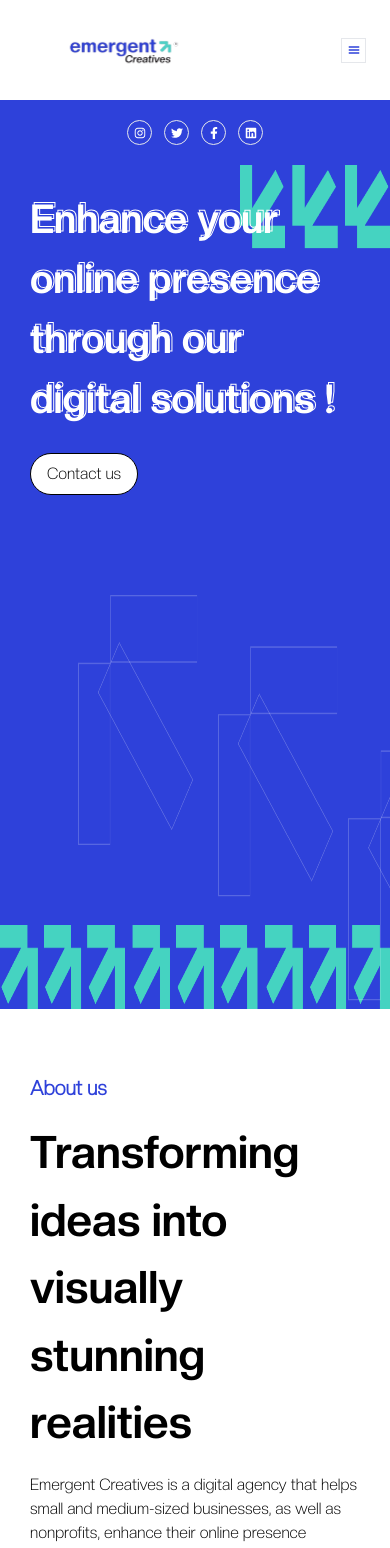
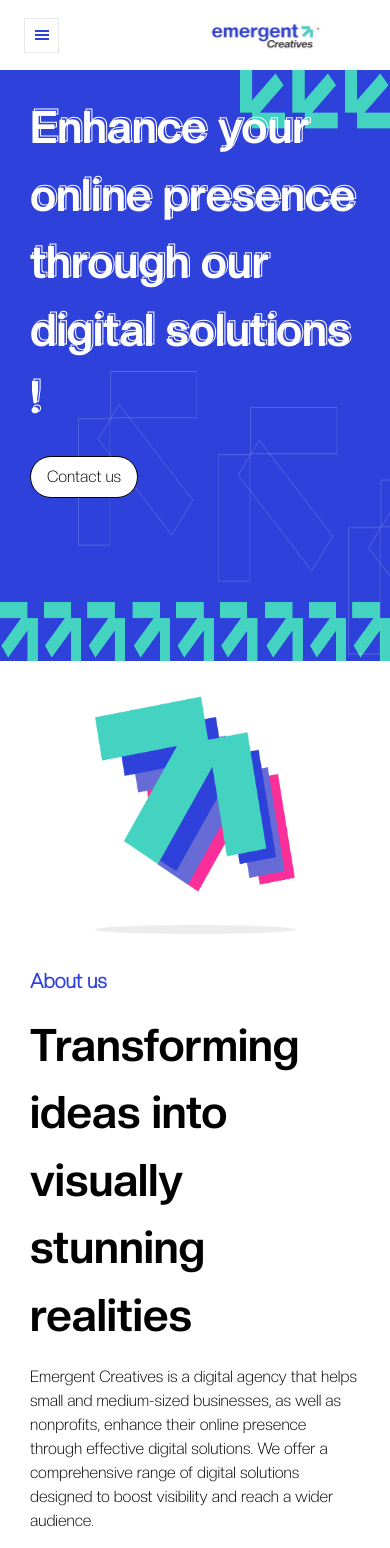
Before and after one commit to Vegetablegito247/emergent, a Next.js app: page / in a window 390 px wide. Shown: the top 1548 px of the page. Built offline with nearby package versions, Linux system fonts and the light colour scheme.

Commit message:
added animation

```diff
--- a/package.json
+++ b/package.json
@@ -9,6 +9,8 @@
     "lint": "next lint"
   },
   "dependencies": {
+    "animate.css": "^4.1.1",
+    "aos": "^2.3.4",
     "next": "14.2.5",
     "react": "^18",
     "react-dom": "^18",
--- a/src/app/landingPage/LandHead.tsx
+++ b/src/app/landingPage/LandHead.tsx
@@ -8,9 +8,9 @@ import bgArr from '../../assets/landPage/bgHeadArr.png';
 
 function LandHead() {
     return (
-        <header className='h-[100vh] w-[100%] flex md:justify-center lmd:justify-normal px-[30px] md:px-[3rem] lmd:px-[4rem] flex-col lmd:flex-row relative bg-accent overflow-hidden'>
+        <header className='h-[70vh] lmd:h-[100vh] w-[100%] flex md:justify-center lmd:justify-normal px-[30px] md:px-[3rem] lmd:px-[4rem] flex-col lmd:flex-row relative bg-accent overflow-hidden'>
             <div className='w-full lmd:w-[60%] mt-6'>
-                <h1 className='stroke font-bold text-[40px] sm:text-[70px] leading-normal sm:leading-[80px] text-light'>
+                <h1 className='stroke font-bold text-[45px] xsm:text-[50px] sm:text-[70px] leading-normal sm:leading-[80px] text-light'>
                     Enhance your online presence through our digital solutions !
                 </h1>
                 <Link href='' className='w-fit py-2 px-4 rounded-[30px] bg-light border-[1px] border-dark mt-6 block'>
--- a/src/app/landingPage/LandMain.tsx
+++ b/src/app/landingPage/LandMain.tsx
@@ -5,26 +5,27 @@ import abt from '../../assets/landPage/abt.png';
 import hole from '../../assets/landPage/hole.png';
 import { client, services } from '@/data/data';
 import contact from '../../assets/landPage/contact.png';
+import 'animate.css';
 
 function LandMain() {
     return (
         <main>
             <section className='px-[30px] md:px-[3rem] lmd:p-[4rem] py-[4rem] w-full' id='about'>
-                <div className="about flex items-center flex-col md:flex-row gap-8 md:gap-0">
+                <div className="about flex items-center flex-col-reverse md:flex-row gap-8 md:gap-0">
                     <div className="abt_txt w-full md:w-[50%] flex flex-col gap-4">
-                        <h3 className='text-accent font-semibold text-[20px]'>About us</h3>
-                        <h1 className='text-[45px] font-bold'>
+                        <h3 className='text-accent font-semibold text-[20px]' data-aos='fade-down'>About us</h3>
+                        <h1 data-aos='fade-down' className='text-[45px] font-bold'>
                             Transforming ideas into visually stunning realities
                         </h1>
-                        <p>
+                        <p data-aos='fade-down'>
                             Emergent Creatives is a digital agency that helps small and medium-sized businesses, as well as nonprofits, enhance their online presence through effective digital solutions. We offer a comprehensive range of digital solutions designed to boost visibility and reach a wider audience.
                         </p>
-                        <Link href='' className='w-fit py-2 px-4 rounded-[30px] bg-light border-[1px] border-dark block'>
+                        <Link data-aos='fade-down' href='' className='w-fit py-2 px-4 rounded-[30px] bg-light border-[1px] border-dark block mt-3'>
                             Contact us
                         </Link>
                     </div>
                     <div className="abt_img w-full md:w-[50%] flex flex-col items-center justify-center">
-                        <Image className='w-[200px] h-[200px]' src={abt} alt='' />
+                        <Image className='w-[200px] h-[200px] animate__animated animate__bounce animate__slower animate__infinite	infinite' src={abt} alt='' />
                         <Image className='w-[200px]' src={hole} alt='' />
                     </div>
                 </div>
@@ -37,14 +38,14 @@ function LandMain() {
                     </div>
                     <div className="services_list grid md:grid-cols-2 gap-8">
                         {
-                            services.map((serv) => (
-                                <div key={serv.id} style={{ boxShadow: `20px 15px 0 ${serv.shadow}` }} className="service_item rounded-[30px] relative overflow-hidden">
-                                    <div className="service_img">
+                            services.map((serv, ind) => (
+                                <div data-aos={`fade-${ind % 2 == 0 ? 'right' : 'left'}`} key={serv.id} style={{ boxShadow: `20px 15px 0 ${serv.shadow}` }} className="service_item rounded-[30px] relative overflow-hidden">
+                                    <div className="service_img" >
                                         <Image className='w-full h-[350px] object-cover' src={serv.img} alt='' />
                                     </div>
                                     <div className="service_txt absolute h-fit w-full bottom-0 left-0 p-5 rounded-[20px] text-light">
-                                        <h3 className='font-semibold text-[20px] mb-3'>{serv.title}</h3>
-                                        <p>{serv.description}</p>
+                                        <h3 data-aos='fade-down' className='font-semibold text-[20px] mb-3'>{serv.title}</h3>
+                                        <p data-aos='fade-down'>{serv.description}</p>
                                     </div>
                                 </div>
                             ))
@@ -56,19 +57,19 @@ function LandMain() {
             <section className='px-[30px] md:px-[3rem] lmd:px-[4rem] py-[4rem] w-full' id='client'>
                 <div className="client w-full bg-section rounded-[20px] p-5">
                     <div className="client_head mb-[2rem] text-center">
-                        <h3 className='text-accent font-semibold text-[20px]'>Client process</h3>
-                        <p>Our typical client journey involves</p>
+                        <h3 data-aos='fade-down' className='text-accent font-semibold text-[20px]'>Client process</h3>
+                        <p data-aos='fade-down'>Our typical client journey involves</p>
                     </div>
                     <div className="client_info grid md:grid-cols-3 gap-8 md:gap-3">
                         {
-                            client.map((data) => (
-                                <div key={data.id} className="client_info">
-                                    <div style={{background: data.shadow}} className="client_img flex items-center justify-center w-[35px] h-[35px] rounded-full text-light font-semibold text-[18px] mb-6">
+                            client.map((data, ind) => (
+                                <div data-aos={`fade-${ind % 2 == 0 ? 'right' : 'left'}`} key={data.id} className="client_info">
+                                    <div data-aos='fade-down' style={{background: data.shadow}} className="client_img flex items-center justify-center w-[35px] h-[35px] rounded-full text-light font-semibold text-[18px] mb-6">
                                         <h3>{data.id}</h3>
                                     </div>
                                     <div className="client_txt">
-                                        <h3 className='font-semibold text-[20px] mb-3'>{data.title}</h3>
-                                        <p>{data.description}</p>
+                                        <h3 data-aos='fade-down' className='font-semibold text-[20px] mb-3'>{data.title}</h3>
+                                        <p data-aos='fade-down'>{data.description}</p>
                                     </div>
                                 </div>
                             ))
@@ -79,13 +80,13 @@ function LandMain() {
 
             <section className='px-[30px] md:px-[3rem] lmd:px-[4rem] py-[4rem] w-full' id='consultation'>
                 <div className="spot flex items-center flex-col md:flex-row gap-10 md:gap-20">
-                    <div className="spot_img rounded-[30px] overflow-hidden" style={{boxShadow: `20px 15px 0 rgba(219, 46, 152, 1)`}}>
+                    <div data-aos="fade-up-left" className="spot_img rounded-[30px] overflow-hidden" style={{boxShadow: `20px 15px 0 rgba(219, 46, 152, 1)`}}>
                         <Image className='w-full md:w-[550px] h-[300px] object-cover' src={contact} alt='' />
                     </div>
-                    <div className="spot_txt">
-                        <h3 className='font-semibold text-[20px]'>Reserve your spot...</h3>
-                        <h1 className='text-[35px] sm:text-[45px] font-bold'>Schedule a consultation call with us today.</h1>
-                        <Link href='' className='w-fit py-2 px-4 rounded-[30px] bg-accent text-light border-[1px] border-dark block mt-6'>
+                    <div data-aos="fade-up-right" className="spot_txt">
+                        <h3 data-aos='fade-down' data-aos-delay='100' className='font-semibold text-[20px]'>Reserve your spot...</h3>
+                        <h1 data-aos='fade-down' data-aos-delay='100' className='text-[35px] sm:text-[45px] font-bold'>Schedule a consultation call with us today.</h1>
+                        <Link data-aos='fade-down' data-aos-delay='100' href='' className='w-fit py-2 px-4 rounded-[30px] bg-accent text-light border-[1px] border-dark block mt-6'>
                             Schedule Consultation
                         </Link>
                     </div>
@@ -95,8 +96,8 @@ function LandMain() {
             <section className='px-[30px] md:px-[3rem] py-[4rem] lmd:px-[4rem] w-full' id=''>
                 <div className="motto">
                     <div className="motto_title">
-                        <h1 className='text-[35px] sm:text-[45px] font-bold w-full md:w-[600px]'>"The best brands are the ones that tell a story"</h1>
-                        <p>~Jeff Bezos</p>
+                        <h1 data-aos="fade-up-left" className='text-[35px] sm:text-[45px] font-bold w-full md:w-[600px]'>"The best brands are the ones that tell a story"</h1>
+                        <p data-aos="fade-up-left">~Jeff Bezos</p>
                     </div>
                 </div>
             </section>
@@ -104,26 +105,26 @@ function LandMain() {
             <section className='px-[30px] md:px-[3rem] py-[4rem] lmd:px-[4rem] w-full' id='contact'>
                 <div className="contact">
                     <div className="contact_head text-center">
-                        <h3 className='text-accent font-semibold text-[20px]'>Contact us</h3>
+                        <h3 data-aos='fade-down' className='text-accent font-semibold text-[20px]'>Contact us</h3>
                     </div>
                     <div className="contact_form">
-                        <h1 className='text-[40px] font-bold w-full md:w-[600px] mx-auto text-center text-slate-500'>
+                        <h1 data-aos='fade-down' className='text-[40px] font-bold w-full md:w-[600px] mx-auto text-center text-slate-500'>
                             Want to make a bigger impact online ? We're your partners in digital success. <span className='text-slate-900'>Let's create a winning strategy together.</span>
                         </h1>
                         <form action="" className='w-full md:w-[600px] mx-0 md:mx-auto mt-8'>
                             <div className="frm_inp w-full grid gap-5">
-                                <div className="inp_crl w-full">
+                                <div data-aos='fade-down' className="inp_crl w-full">
                                     <input type="text" className='w-full h-[40px] border-b-2 outline-none px-2' placeholder='Full name' />
                                 </div>
-                                <div className="inp_crl w-full">
+                                <div data-aos='fade-down' className="inp_crl w-full">
                                     <input type="text" className='w-full h-[40px] border-b-2 outline-none px-2' placeholder='Email address' />
                                 </div>
-                                <div className="inp_crl w-full">
+                                <div data-aos='fade-down' className="inp_crl w-full">
                                     <textarea className='w-full h-[40px] border-b-2 outline-none px-2' placeholder='Tell us about your project'></textarea>
                                 </div>
                             </div>
                             <div className="frm_btn">
-                                <button className='w-fit py-2 px-4 rounded-[30px] bg-light border-[1px] border-dark block mt-8 ml-auto'>Send Message</button>
+                                <button data-aos='fade-down' className='w-fit py-2 px-4 rounded-[30px] bg-light border-[1px] border-dark block mt-8 ml-auto'>Send Message</button>
                             </div>
                         </form>
                     </div>
--- a/src/component/navbar/Navbar.tsx
+++ b/src/component/navbar/Navbar.tsx
@@ -16,22 +16,22 @@ function Navbar() {
 
     return (
         <nav className='w-full h-fit lmd:h-[100px] flex items-center justify-between flex-col-reverse lmd:flex-row lmd px-0 lmd:px-[4rem] sticky top-0 left-0 bg-light z-10'>
-            <div className="nav_socials flex items-center justify-center gap-3 p-5 lmd:p-0 bg-accent lmd:bg-transparent w-full lmd:w-fit text-light lmd:text-dark">
-                <Link href='' className='flex items-center justify-center w-[25px] md:w-[35px] h-[25px] md:h-[35px] text-[12px] md:text-base rounded-full border-[1px]'>
+            <div className="nav_socials hidden md:flex items-center justify-center gap-3 p-5 lmd:p-0 bg-accent lmd:bg-transparent w-full lmd:w-fit text-light lmd:text-dark">
+                <Link href='' className='flex items-center justify-center w-[35px] h-[35px] text-[16px] md:text-base rounded-full border-[1px]'>
                     <FaInstagram />
                 </Link>
-                <Link href='' className='flex items-center justify-center w-[25px] md:w-[35px] h-[25px] md:h-[35px] text-[12px] md:text-base rounded-full border-[1px]'>
+                <Link href='' className='flex items-center justify-center w-[35px] h-[35px] text-[16px] md:text-base rounded-full border-[1px]'>
                     <FaTwitter />
                 </Link>
-                <Link href='' className='flex items-center justify-center w-[25px] md:w-[35px] h-[25px] md:h-[35px] text-[12px] md:text-base rounded-full border-[1px]'>
+                <Link href='' className='flex items-center justify-center w-[35px] h-[35px] text-[16px] md:text-base rounded-full border-[1px]'>
                     <FaFacebookF />
                 </Link>
-                <Link href='' className='flex items-center justify-center w-[25px] md:w-[35px] h-[25px] md:h-[35px] text-[12px] md:text-base rounded-full border-[1px]'>
+                <Link href='' className='flex items-center justify-center w-[35px] h-[35px] text-[16px] md:text-base rounded-full border-[1px]'>
                     <FaLinkedin />
                 </Link>
             </div>
             <div className={`nav_links flex lmd:items-center gap-3 lmd:static fixed top-0 ${sidemenu ? 'left-0' : 'left-[-100%]'} transition-all duration-500 lmd:flex-row flex-col lmd:w-auto w-[80vw] lmd:h-auto h-[100vh] lmd:bg-transparent bg-accent lmd:text-dark text-light lmd:p-0 p-5`}>
-                <div onClick={handleSidemenu} className='lmd:hidden flex items-center justify-center w-[25px] md:w-[35px] h-[25px] md:h-[35px] text-[12px] md:text-base border-[1px] text-light ml-auto'>
+                <div onClick={handleSidemenu} className='lmd:hidden flex items-center justify-center w-[35px] h-[35px] text-[16px] md:text-base border-[1px] text-light ml-auto'>
                     <FaXmark />
                 </div>
                 <Link href='#about' className=''>
@@ -50,9 +50,9 @@ function Navbar() {
                     <span>Contact us</span>
                 </Link>
             </div>
-            <div className="nav_logo w-full lmd:w-auto h-[100px] lmd:h-auto flex items-center justify-between px-6 lmd:px-0">
+            <div className="nav_logo w-full lmd:w-auto h-[70px] lmd:h-auto flex flex-row-reverse items-center justify-between px-6 lmd:px-0">
                 <Image className='w-[200px] h-[40px] object-cover' src={logo} alt='' />
-                <div onClick={handleSidemenu} className='lmd:hidden flex items-center justify-center w-[25px] md:w-[35px] h-[25px] md:h-[35px] text-[12px] md:text-base border-[1px] text-accent'>
+                <div onClick={handleSidemenu} className='lmd:hidden flex items-center justify-center w-[35px] h-[35px] text-[16px] md:text-base border-[1px] text-accent'>
                 <GiHamburgerMenu />
             </div>
             </div>
```
Also changed, not shown: src/app/page.tsx (+12 -0 lines), 1 other file (tests, documents, lock files or other folders).
